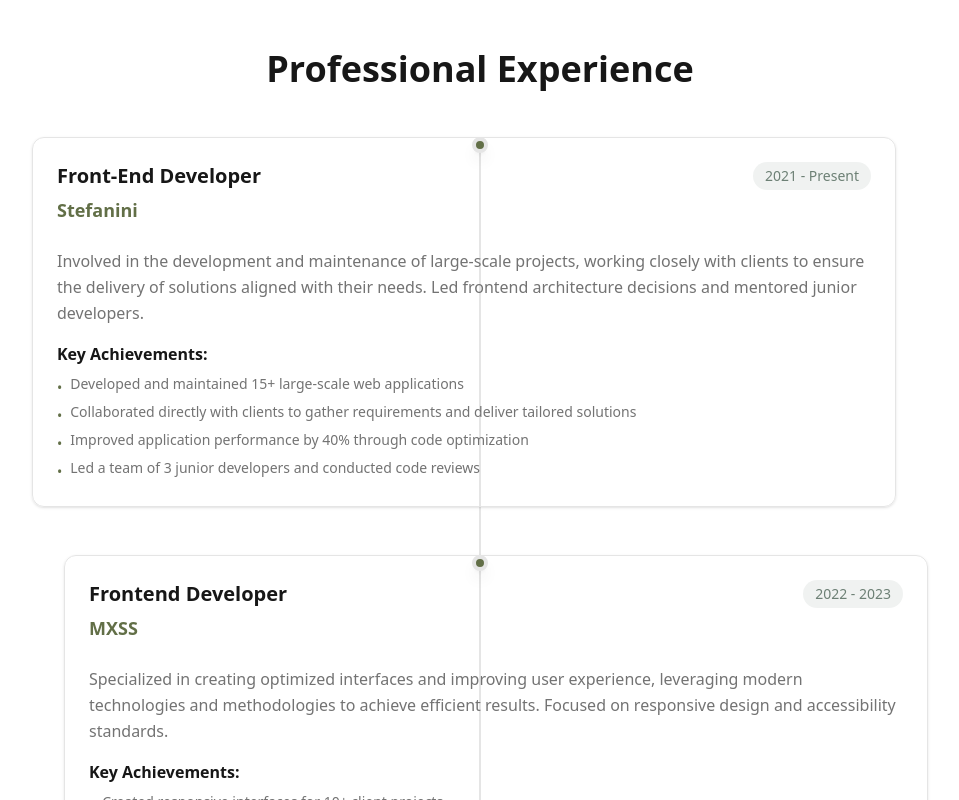
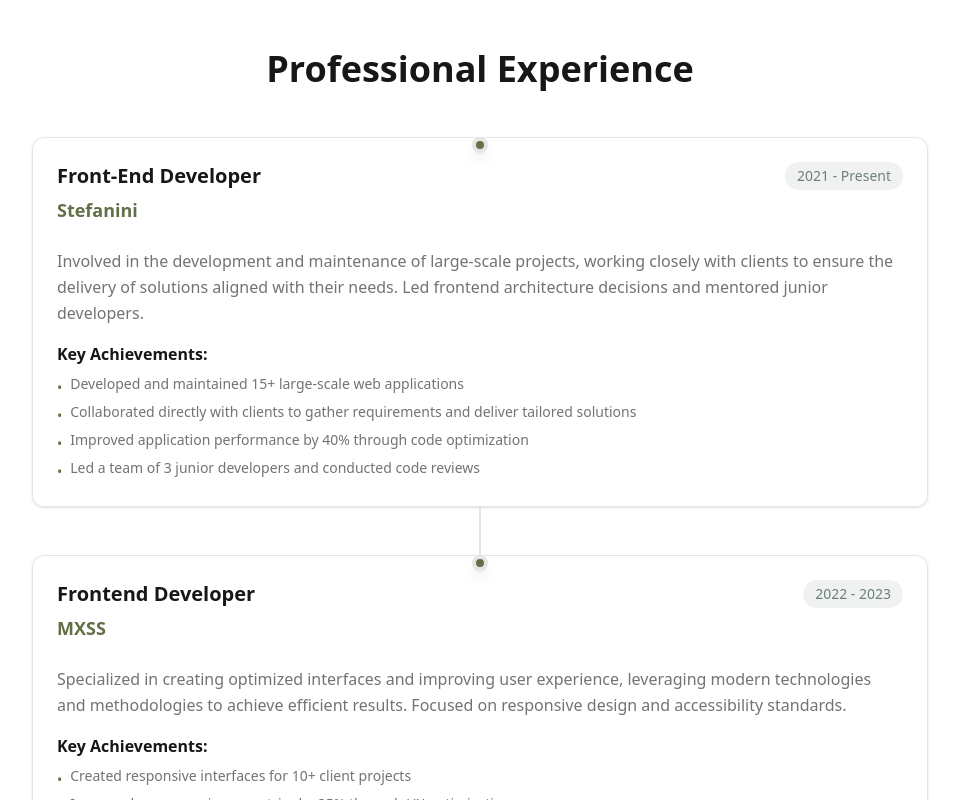
Before and after one commit to GuillermoSM5/portafolio_v2, a Next.js app: page / in a window 1280 px wide. Shown: the part 3700-4500 px from the top of the page, without its empty margins (160-1119 px from the left). Built offline with nearby package versions, Linux system fonts and the light colour scheme.

Commit message:
feat: modify experience for better style

```diff
--- a/src/app/components/experience.tsx
+++ b/src/app/components/experience.tsx
@@ -48,7 +48,7 @@ export function Experience() {
                                     {/* Timeline dot */}
                                     <div className="absolute left-2 md:left-1/2 md:transform md:-translate-x-1/2 w-4 h-4 bg-primary rounded-full border-4 border-background shadow-lg"></div>
 
-                                    <div className={`ml-12 md:ml-0 ${index % 2 === 0 ? "md:pr-1/2 md:mr-8" : "md:pl-1/2 md:ml-8"}`}>
+                                    <div className="ml-12 md:ml-0 bg-background" >
                                         <Card className="hover:shadow-lg transition-shadow duration-300">
                                             <CardHeader>
                                                 <div className="flex flex-col sm:flex-row sm:items-center sm:justify-between gap-2">
```
